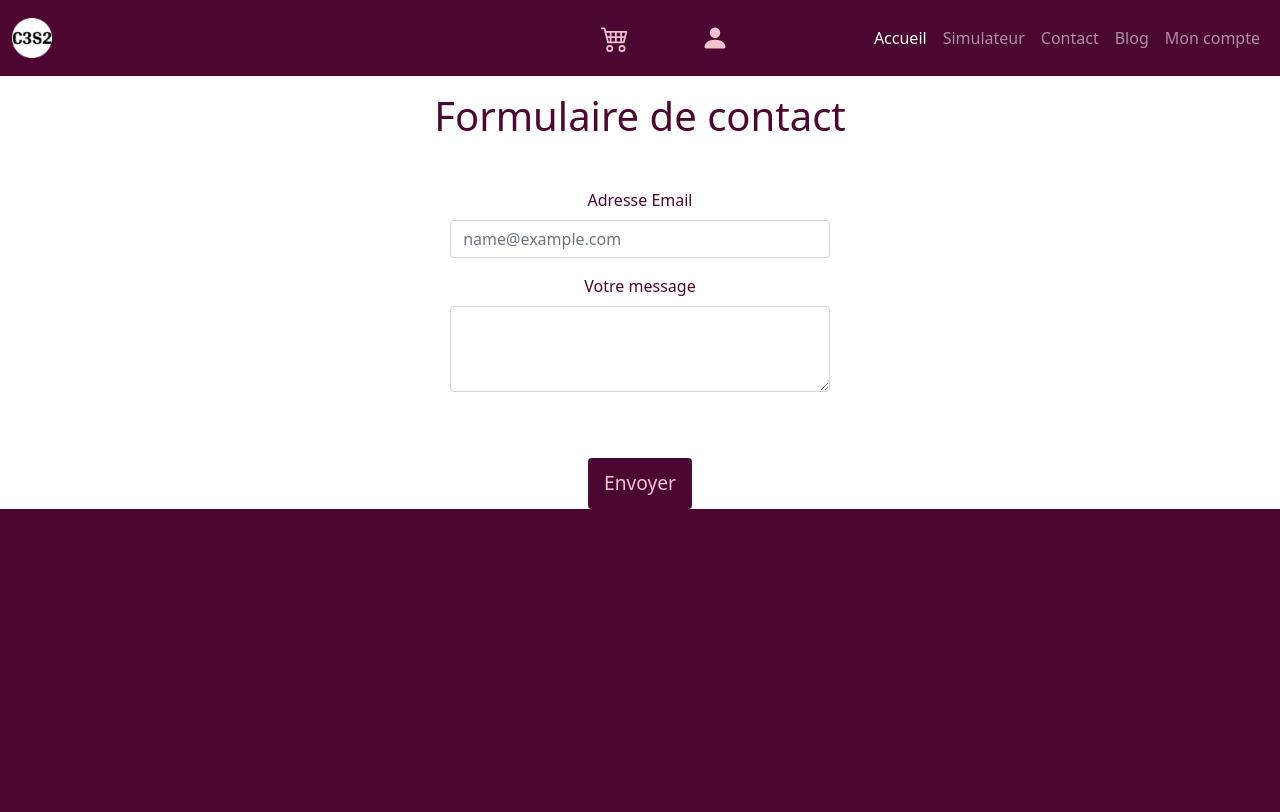
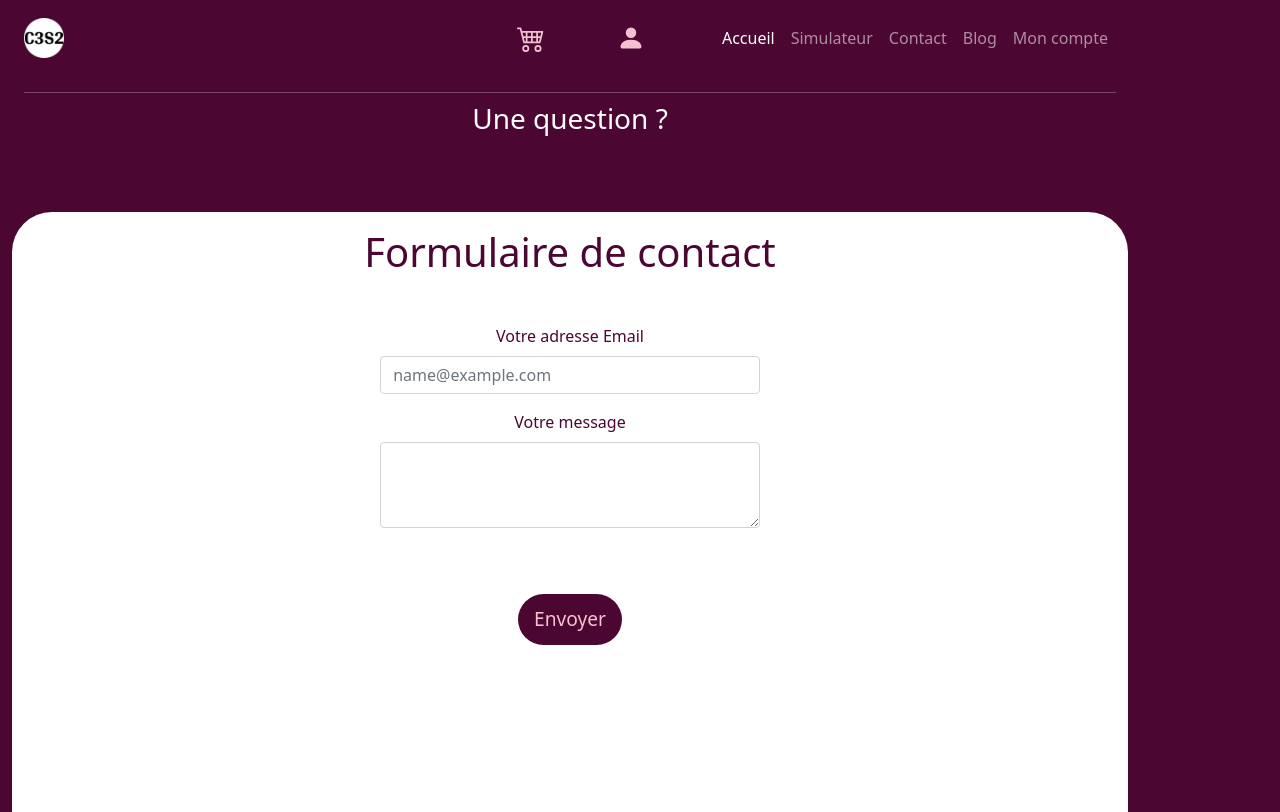
Before and after one commit to carozum/Front-C3S2, a plain HTML site: page contact.html in a window 1280 px wide. Drawn offline with nearby package versions, Linux system fonts and the light colour scheme.

Commit message:
changing the contact.html page

```diff
--- a/contact.html
+++ b/contact.html
@@ -22,10 +22,11 @@
     <title>Simuler le coût de mon projet de communication Web</title>
 </head>
 
-<body class="fond-sombre">
+<body class="fond-sombre border-0">
+    <div class="container fond-sombre m-0 border-0">
 
         <!-- menu de navigation -->
-    <nav class="navbar navbar-expand-lg navbar-dark">
+        <nav class="navbar navbar-expand-lg navbar-dark border-0">
             <div class="container-fluid ">
 
                 <!-- logo généré en même temps que le favicon sur favicon.io-->
@@ -37,9 +38,9 @@
                 <div class="d-flex col-3 col-lg-3 justify-content-end">
 
                     <div class="navbar-nav m-2">
-                    <a class="nav-link " style="color: rgb(243, 194, 209);" aria-current="page" href="panier.html"><svg
-                            xmlns="http://www.w3.org/2000/svg" width="28" height="28" fill="currentColor"
-                            class="bi bi-cart4" viewBox="0 0 16 16">
+                        <a class="nav-link " style="color: rgb(243, 194, 209);" aria-current="page"
+                            href="panier.html"><svg xmlns="http://www.w3.org/2000/svg" width="28" height="28"
+                                fill="currentColor" class="bi bi-cart4" viewBox="0 0 16 16">
                                 <path
                                     d="M0 2.5A.5.5 0 0 1 .5 2H2a.5.5 0 0 1 .485.379L2.89 4H14.5a.5.5 0 0 1 .485.621l-1.5 6A.5.5 0 0 1 13 11H4a.5.5 0 0 1-.485-.379L1.61 3H.5a.5.5 0 0 1-.5-.5zM3.14 5l.5 2H5V5H3.14zM6 5v2h2V5H6zm3 0v2h2V5H9zm3 0v2h1.36l.5-2H12zm1.11 3H12v2h.61l.5-2zM11 8H9v2h2V8zM8 8H6v2h2V8zM5 8H3.89l.5 2H5V8zm0 5a1 1 0 1 0 0 2 1 1 0 0 0 0-2zm-2 1a2 2 0 1 1 4 0 2 2 0 0 1-4 0zm9-1a1 1 0 1 0 0 2 1 1 0 0 0 0-2zm-2 1a2 2 0 1 1 4 0 2 2 0 0 1-4 0z" />
                             </svg></i></a>
@@ -56,8 +57,8 @@
                 <div class="d-lg-flex align-items-center col-3 col-lg-5 ">
                     <div class="d-flex justify-content-end">
                         <button class="navbar-toggler text-right" type="button" data-bs-toggle="collapse"
-                        data-bs-target="#navbarNavAltMarkup" aria-controls="navbarNavAltMarkup" aria-expanded="false"
-                        aria-label="Toggle navigation">
+                            data-bs-target="#navbarNavAltMarkup" aria-controls="navbarNavAltMarkup"
+                            aria-expanded="false" aria-label="Toggle navigation">
                             <span class="navbar-toggler-icon"></span>
                         </button>
                     </div>
@@ -75,16 +76,20 @@
             </div>
         </nav>
 
+        <!-- emplacement du panier -->
+        <div id="panier" class="container">
+            <hr class="mb-1">
+            <p class="fs-3 text-center">Une question ? </p>
+        </div>
 
-
-
-    <div class="container-perso fond-clair">
+        <!-- contenu de la page -->
+        <div id="contenu" class="container fond-clair">
 
             <div class="hero center">
                 <div class="text-center" style="max-width: 1000px;">
                     <h1>Formulaire de contact</h1>
                     <div class="m-3">
-                    <label for="exampleFormControlInput1" class="form-label">Adresse Email</label>
+                        <label for="exampleFormControlInput1" class="form-label">Votre adresse Email</label>
                         <input type="email" class="form-control" id="exampleFormControlInput1"
                             placeholder="name@example.com">
                     </div>
@@ -93,7 +98,7 @@
                         <textarea class="form-control" id="exampleFormControlTextarea1" rows="3"></textarea>
                     </div>
                     <div class="center">
-                    <a class="btn bouton-sombre" href="simulateur.html" role="button">Envoyer</a>
+                        <a class="btn bouton-sombre rounded-pill" href="simulateur.html" role="button">Envoyer</a>
 
                     </div>
                 </div>
@@ -102,7 +107,7 @@
 
 
         </div>
-
+    </div>
 
 
     <!-- Option 1: Bootstrap Bundle with Popper -->
```
Lines whose indentation alone changed are shown as unchanged.
